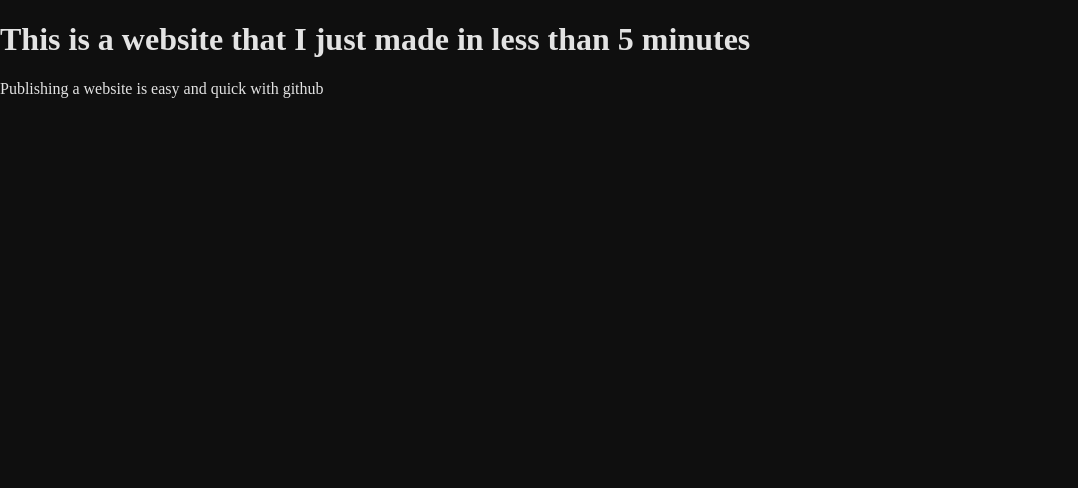
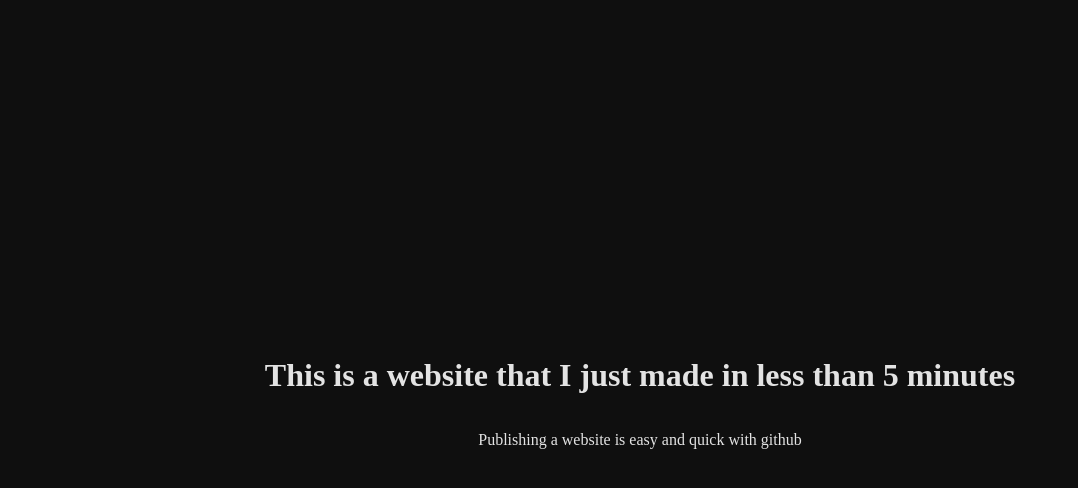
Before and after one commit to logno-dev/temp-web, a plain HTML site: page index.html in a window 1280 px wide. Shown: the whole page, without its empty margins (0-1078 px from the left). Drawn offline with Linux system fonts and the light colour scheme.

Commit message:
Fri Nov  8 10:50:28 PST 2024

```diff
--- a/css/style.css
+++ b/css/style.css
@@ -1,7 +1,16 @@
-html,body {
+html,
+body {
 	background-color: #0f0f0f;
 	color: #e3e3e3;
 	box-sizing: border-box;
 	margin: 0;
 	padding: 0;
 }
+
+.flex {
+	display: flex;
+	flex-direction: column;
+	place-items: center;
+	place-content: center;
+	height: 100dvh;
+}
--- a/index.html
+++ b/index.html
@@ -10,9 +10,12 @@
 </head>
 
 <body>
-  <h1>This is a website that I just made in less than 5 minutes</h1>
-  <p>Publishing a website is easy and quick with github</p>
+  <div class="flex">
 
+    <h1>This is a website that I just made in less than 5 minutes</h1>
+    <p>Publishing a website is easy and quick with github</p>
+
+  </div>
 </body>
 
 </html>
```
Lines whose indentation alone changed are shown as unchanged.
